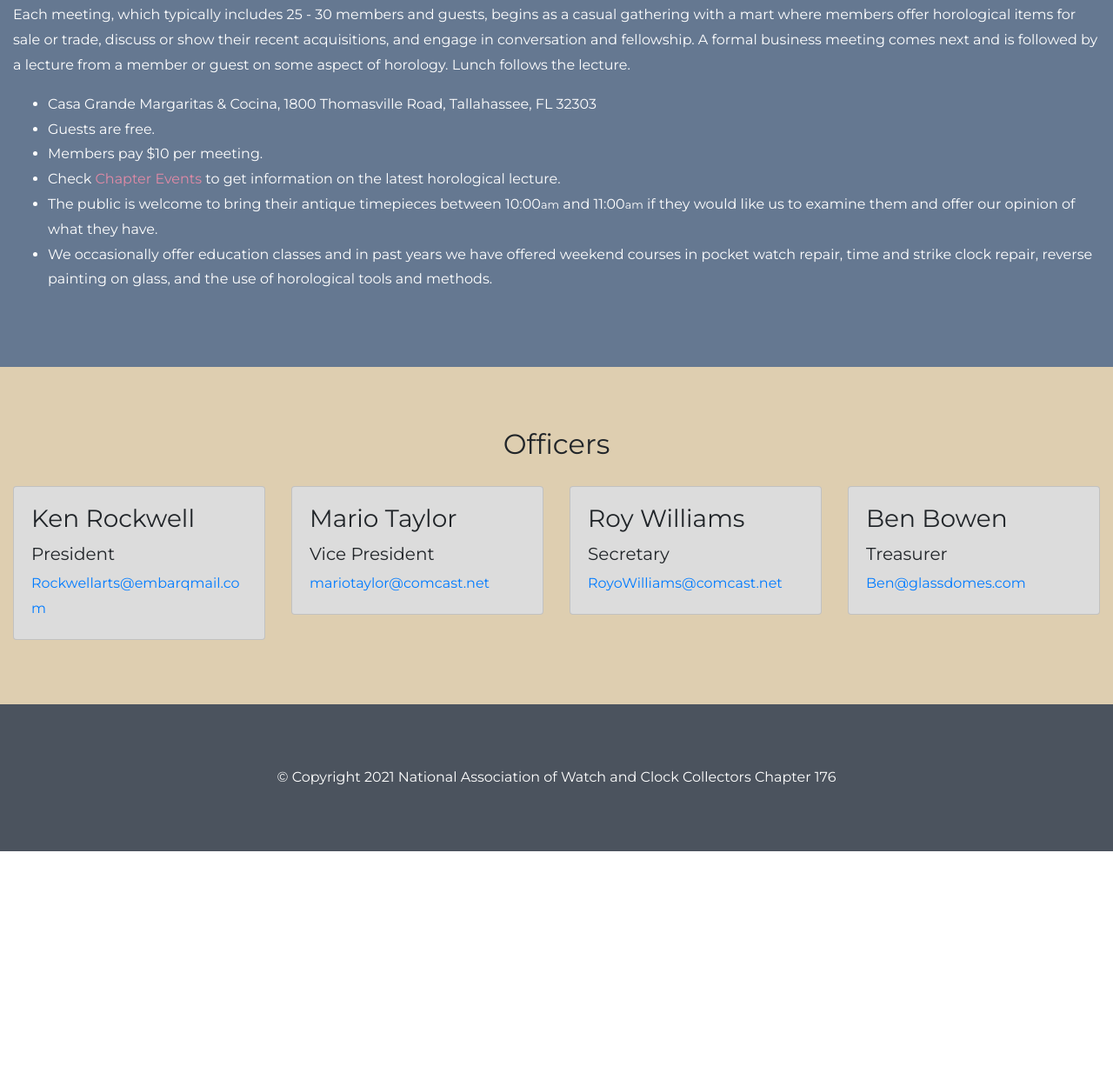
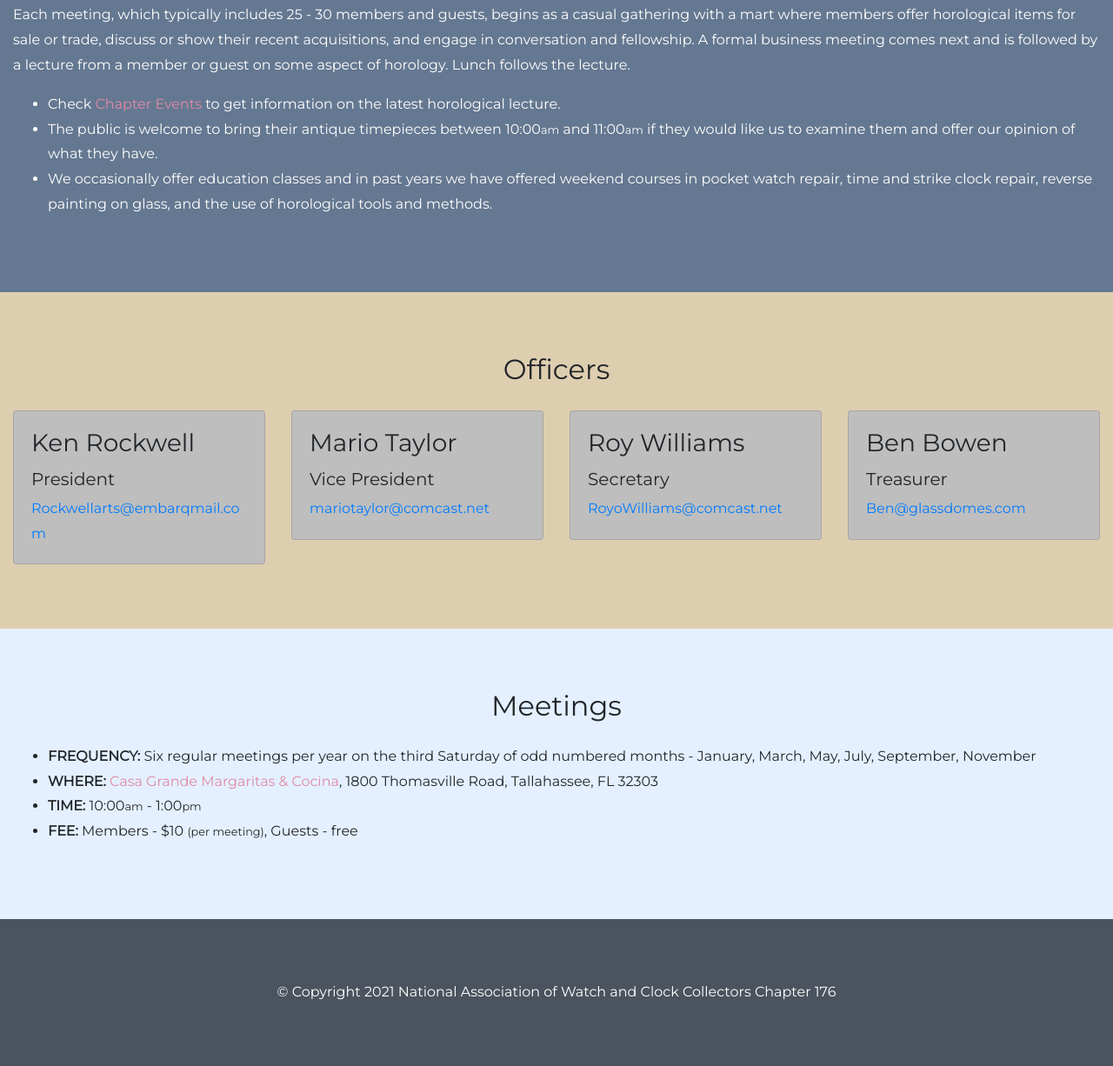
Before and after one commit to Big-Bend-Timekeepers/big-bend-timekeepers.github.io, a plain HTML site: page index.html in a window 1280 px wide. Shown: the part 1051-2277 px from the top of the page at 87% size. Before the commit the page ends 2030 px from the top, so only its background shows below. Drawn offline with nearby package versions, Linux system fonts and the light colour scheme.

Commit message:
additional content, style updates

```diff
--- a/index.html
+++ b/index.html
@@ -52,13 +52,17 @@
 		}
 
 		.bg-4 {
-			background-color: #DCDCDC;
+			background-color: #BEBEBE;
 		}
 
 		.bg-5 {
 			background-color: #4b535e;
 			/* Black Gray */
 			color: #fff;
+		}
+
+		.bg-6 {
+			background-color: #e4f0ff;
 		}
 
 		.container-fluid {
@@ -81,8 +85,10 @@
 		</button>
 		<div class="collapse navbar-collapse" id="navbarNavAltMarkup">
 			<div class="navbar-nav ml-auto">
-				<a class="nav-item nav-link" href="#about">About</a>
+				<a class="nav-item nav-link" href="#about">About Us</a>
 				<a class="nav-item nav-link" href="#officers">Officers</a>
+				<a class="nav-item nav-link" href="#meetings">Meetings</a>
+				<a class="nav-item nav-link" href="http://community.nawcc.org/chapter176/calendar" target="_blank" rel="external">Calendar</a>
 			</div>
 		</div>
 	</nav>
@@ -98,7 +104,7 @@
 
 	<!-- Second Container -->
 	<div class="container-fluid bg-2 ">
-		<h2 class="mb-4 text-center"><a name="about"></a>About</h2>
+		<h2 class="mb-4 text-center"><a name="about"></a>About Us</h2>
 		<p>
 			Big Bend Timekeepers is the local chapter of the <a class="aboutlink" href="https://www.nawcc.org/" target="_blank" rel="external">National Association of Watch and Clock Collectors</a>. We have six regularly scheduled meetings per year on the third Saturday of odd numbered months. See our <a class="aboutlink" href="http://community.nawcc.org/chapter176/calendar" target="_blank" rel="external">calendar</a> for upcoming meetings. We meet at 10:00<small>am</small> in the back room of Casa Grande Margaritas & Cocina, and usually finish around 1:00<small>pm</small>. Members come from all over North Central Florida and South Georgia, regularly driving from as far as Albany, GA, Panama City, Dowling Park, and sometimes Jacksonville, FL. Guests or persons interested in membership are invited to attend.
 		</p>
@@ -109,9 +115,6 @@
 			guest on some aspect of horology. Lunch follows the lecture.
 		</p>
 		<ul>
-			<li>Casa Grande Margaritas & Cocina, 1800 Thomasville Road, Tallahassee, FL 32303</li>
-			<li>Guests are free.</li>
-			<li>Members pay $10 per meeting.</li>
 			<li>Check <a class="aboutlink" href="http://community.nawcc.org/chapter176/news/chapterevents/" target="_blank" rel="external">Chapter Events</a> to get information on the latest horological lecture.</li>
 			<li>The public is welcome to bring their antique timepieces between 10:00<small>am</small> and 11:00<small>am</small> if they would like us to examine them and offer our opinion of what they have.</li>
 			<li>
@@ -163,6 +166,21 @@
 		</div>
 	</div>
 
+	<!-- Second Container -->
+	<div class="container-fluid bg-6">
+		<h2 class="mb-4 text-center"><a name="meetings"></a>Meetings</h2>
+		<ul>
+			<li><span class="font-weight-bold">FREQUENCY:</span> Six regular meetings per year on the third Saturday of odd numbered months - January, March, May, July,
+			September, November</li>
+
+			<li><span class="font-weight-bold">WHERE:</span> <a class="aboutlink" href="https://casagrandemidtown.com/" target="_blank" rel="external">Casa Grande Margaritas & Cocina</a>, 1800 Thomasville Road, Tallahassee, FL 32303</li>
+
+			<li><span class="font-weight-bold">TIME:</span> 10:00<small>am</small> - 1:00<small>pm</small></li>
+
+			<li><span class="font-weight-bold">FEE:</span> Members - $10 <small>(per meeting)</small>, Guests - free</li>
+		</ul>
+	</div>
+
 	<!-- Footer -->
 	<footer class="container-fluid bg-5 text-center">
 		&copy; Copyright 2021 National Association of Watch and Clock Collectors Chapter 176
```
